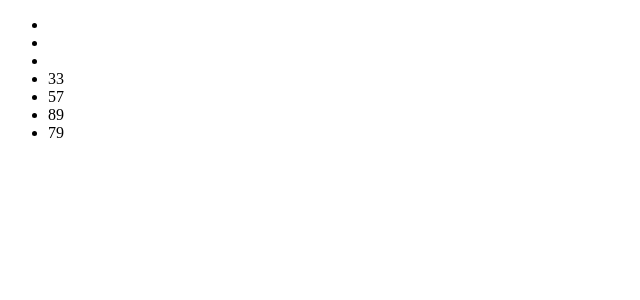
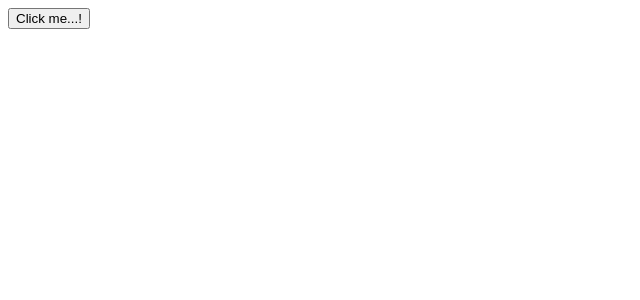
Before and after one commit to enterbackspace/angularassignments2, an Angular app: page / in a window 1280 px wide. Shown: the top 300 px of the page, without its empty margins (0-640 px from the left). Built offline with nearby package versions, Linux system fonts and the light colour scheme.

Commit message:
handler with argumetn

```diff
--- a/src/app/app.component.html
+++ b/src/app/app.component.html
@@ -1,6 +1,2 @@
- <ul>
-  <li *ngFor="let ar of arr">
-    <span *ngIf="ar%2 !=0">{{ar}}</span>
-
-  </li>
- </ul>
+<button (click)="fun(100)">Click me...!</button>
+<h1>{{con}}</h1>
--- a/src/app/app.component.ts
+++ b/src/app/app.component.ts
@@ -6,6 +6,11 @@ import { Component } from '@angular/core';
   styleUrls: ['./app.component.css']
 })
 export class AppComponent {
-  title = 'angularassignments2';
-  arr=[12,34,44,33,57,89,79]
+  con:any=[]
+  fun(x:any){
+    this.con=x
+
+
+  }
+
 }
```
